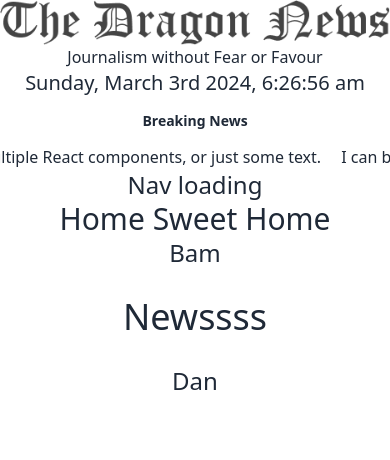
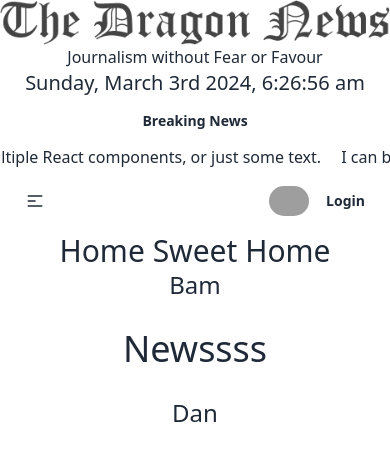
Before and after one commit to GGTuran/web-of-the-dragon, a React (Vite) app: page / in a window 390 px wide. Shown: the top 460 px of the page. Built offline with nearby package versions, Linux system fonts and the light colour scheme; grey boxes are pictures that could not be loaded.

Commit message:
need to work on right and left side

```diff
--- a/src/Pages/Shared/Navbar/Navbar.jsx
+++ b/src/Pages/Shared/Navbar/Navbar.jsx
@@ -1,11 +1,59 @@
+import { Link, NavLink } from "react-router-dom";
+import user from "../../../assets/user.png"
 
 
 const Navbar = () => {
-    return (
-        <div>
-            <h2 className="text-2xl">Nav loading</h2>
+
+    const navLinks = <>
+    <li><NavLink to="/">Home</NavLink></li>
+    <li><NavLink to="/about">About</NavLink></li>
+    <li><NavLink to="/career">Career</NavLink></li>
+    </>
+
+  return (
+    <div className="navbar bg-base-100">
+      <div className="navbar-start">
+        <div className="dropdown">
+          <div tabIndex={0} role="button" className="btn btn-ghost lg:hidden">
+            <svg
+              xmlns="http://www.w3.org/2000/svg"
+              className="h-5 w-5"
+              fill="none"
+              viewBox="0 0 24 24"
+              stroke="currentColor"
+            >
+              <path
+                strokeLinecap="round"
+                strokeLinejoin="round"
+                strokeWidth="2"
+                d="M4 6h16M4 12h8m-8 6h16"
+              />
+            </svg>
+          </div>
+          <ul
+            tabIndex={0}
+            className="menu menu-sm dropdown-content mt-3 z-[1] p-2 shadow bg-base-100 rounded-box w-52"
+          >
+           {navLinks}
+          </ul>
         </div>
-    );
+        {/* <a className="btn btn-ghost text-xl">daisyUI</a> */}
+      </div>
+      <div className="navbar-center hidden lg:flex">
+        <ul className="menu menu-horizontal px-1">
+         {navLinks}
+        </ul>
+      </div>
+      <div className="navbar-end">
+        {/* <a className="btn">Button</a>
+         */}
+        <img className="w-10 rounded-full"  src={user} alt="" />
+         <Link>
+         <button className="btn btn-ghost"> Login</button>
+         </Link>
+      </div>
+    </div>
+  );
 };
 
 export default Navbar;
```
